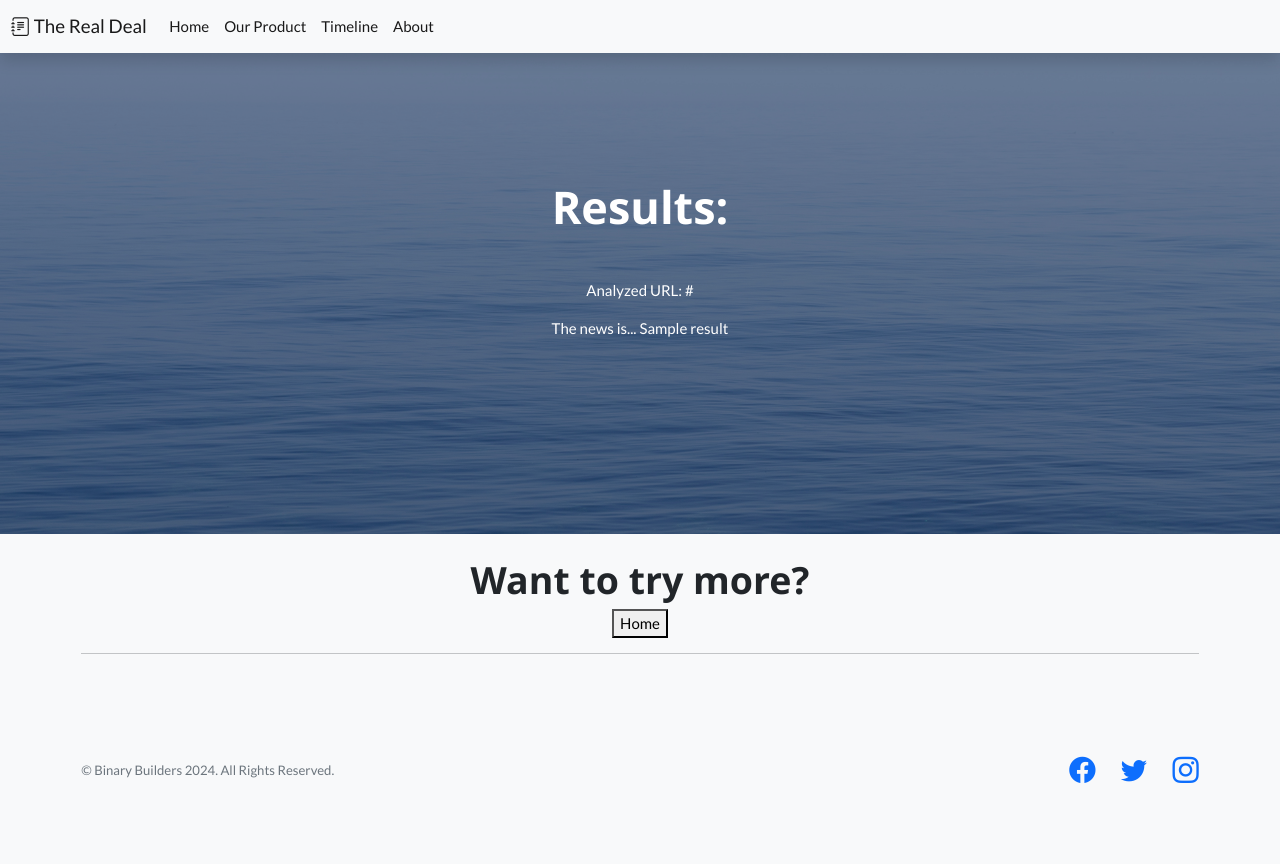
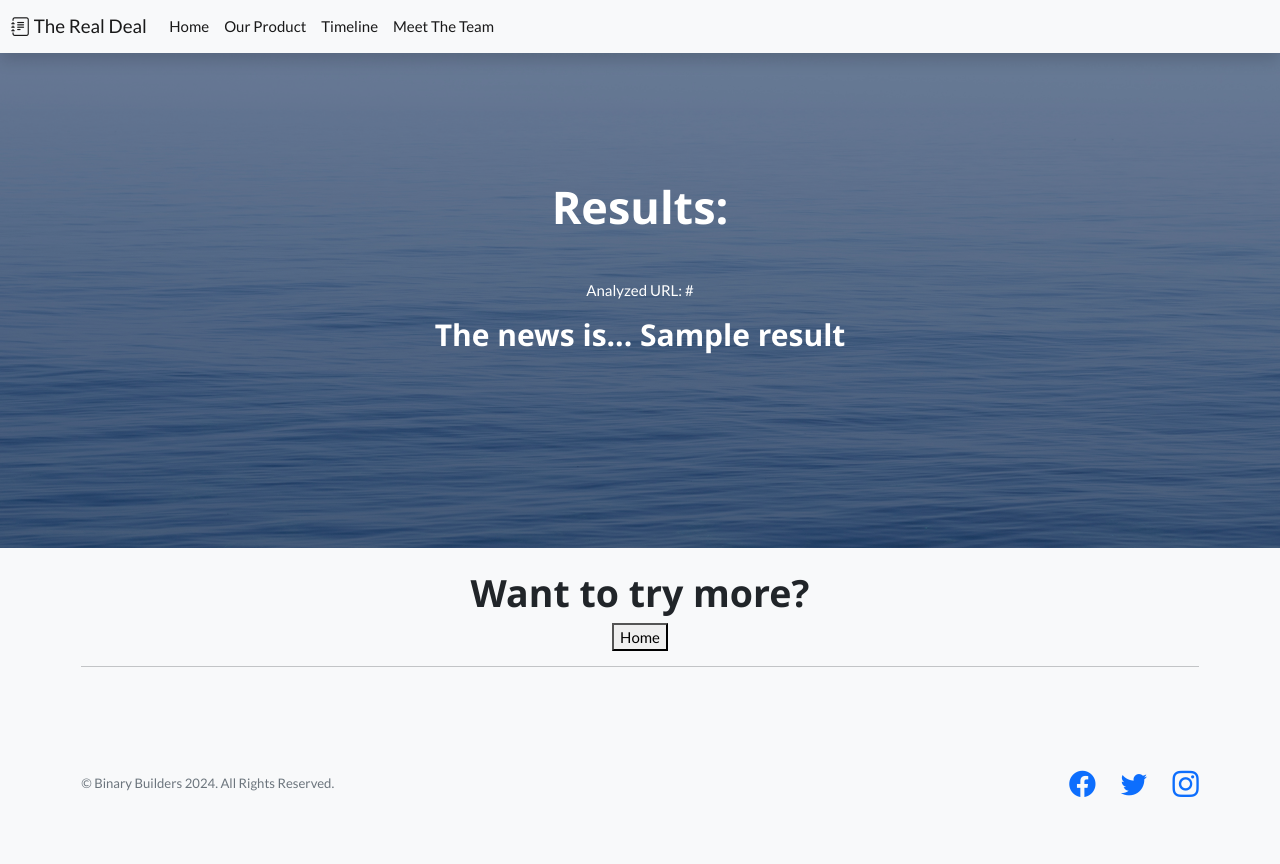
Before and after one commit to AI-Camp-Binary-Builders/AI-Camp-Capstone-2024, a Flask app: template templates/results.html in a window 1280 px wide. Before the commit the page ends 783 px from the top, so only its background shows below. Run offline with Flask 3, Linux system fonts and the light colour scheme; the template is opened without the code that fills it: most values are stand-ins (such as "Sample title", 1, 10 or a date in 2020); parts of the project's set-up code (start-up, migrations or seed data) failed here and were passed over; some libraries are stand-ins or nearby versions.

Commit message:
changed "About" to "Meet The Team" for the nav link

```diff
--- a/templates/results.html
+++ b/templates/results.html
@@ -71,7 +71,7 @@
 <body>
     <nav class="navbar fixed-top navbar-expand-lg shadow bg-body-tertiary transbox blur-nav ">
         <div class="container-fluid">
-            <a class="navbar-brand" href="#"><i class="bi bi-journal-text pe-1"></i>The Real Deal</a>
+            <a class="navbar-brand" href="/#"><i class="bi bi-journal-text pe-1"></i>The Real Deal</a>
             <button class="navbar-toggler" type="button" data-bs-toggle="collapse"
                 data-bs-target="#navbarSupportedContent" aria-controls="navbarSupportedContent" aria-expanded="false"
                 aria-label="Toggle navigation">
@@ -89,7 +89,7 @@
                         <a class="nav-link active" href="/#timeline">Timeline</a>
                     </li>
                     <li class="nav-item ">
-                        <a class="nav-link active" href="/#aboutus">About</a>
+                        <a class="nav-link active" href="/#aboutus">Meet The Team</a>
                     </li>
                 </ul>
             </div>
@@ -104,7 +104,6 @@
                         <h1 class="mb-5">Results:</h1>
                         <div class="div">
                             {% if is_fake %}
-                            <h2>This article is likely to be fake news!</h2>
                             <img id="fakeNewsImage" class="fake-news-image" src="https://i.ibb.co/Vp2kSCG/stahp.jpg" alt="Fake News Alert">
                             <script>
                                 window.onload = function() {
@@ -119,7 +118,7 @@
                             {% endif %}
 
                             <p>Analyzed URL: {{ url }}</p>
-                            <p>The news is... {{ result }}</p>
+                            <h2>The news is... {{ result }}<h2>
                             <!-- <script>
                                 function runPythonScript() {
                                     var pythonScriptPath = "main.py";
```
